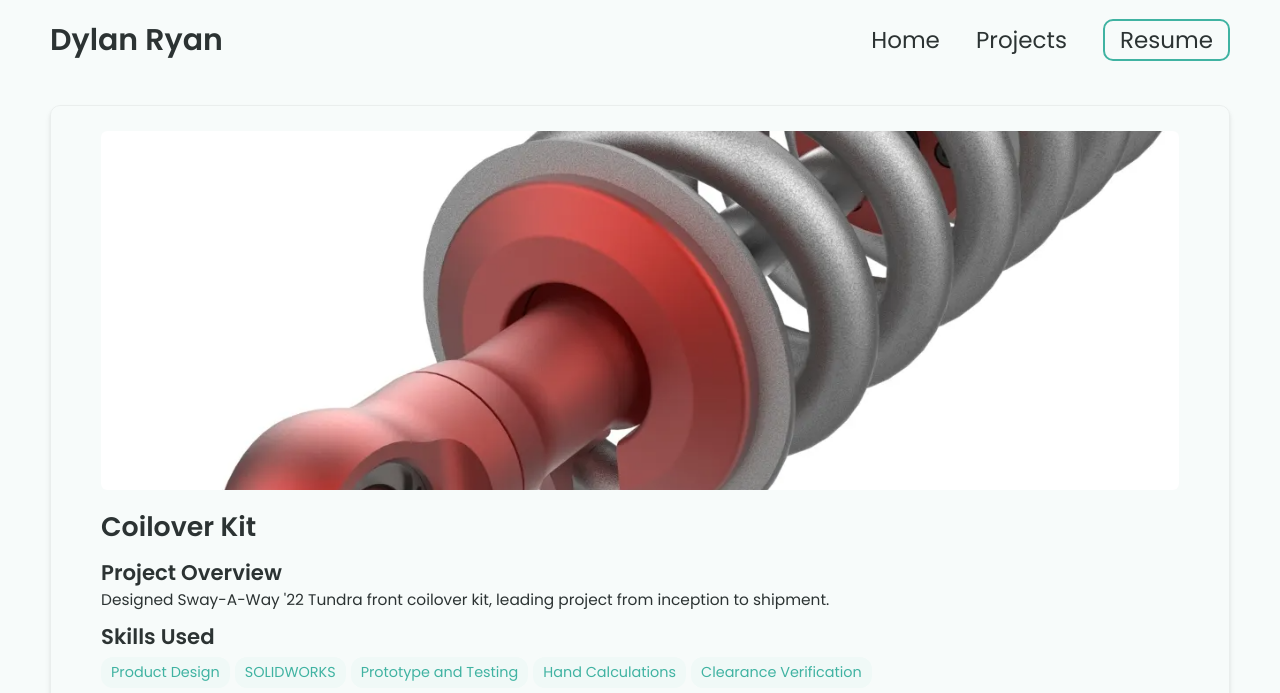
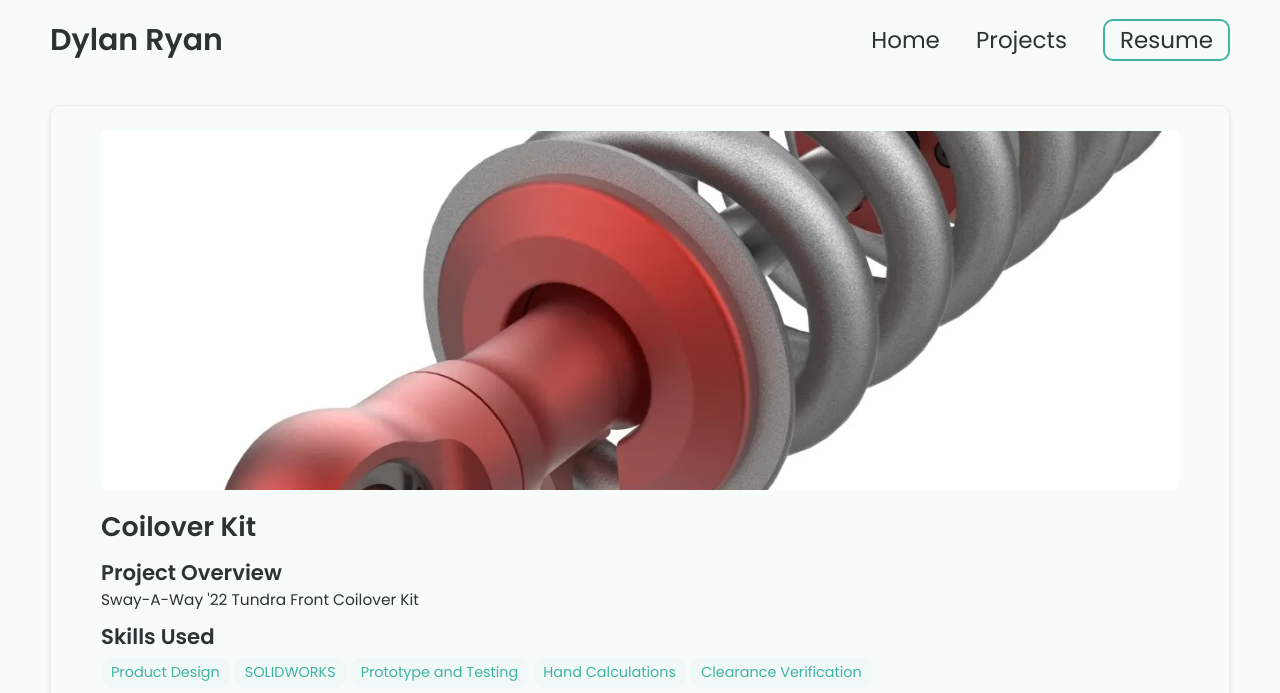
Before and after one commit to dylanengr/dylanengr.github.io, a Jekyll site: the page built from _projects/coilover-kit/index.md, in a window 1280 px wide. Shown: the top 693 px of the page. Built offline with Jekyll 4.4.1, drawn with Linux system fonts in a browser that asks for light colours; some of the changed text lies outside the part shown; grey boxes are pictures that could not be loaded.

Commit message:
Update index.md

```diff
--- a/_projects/coilover-kit/index.md
+++ b/_projects/coilover-kit/index.md
@@ -1,7 +1,7 @@
 ---
 layout: post
 title: Coilover Kit
-description: Designed Sway-A-Way '22 Tundra front coilover kit, leading project from inception to shipment.
+description: Sway-A-Way '22 Tundra Front Coilover Kit
 skills:
   - Product Design
   - SOLIDWORKS
@@ -12,7 +12,7 @@
 ---
 
 {% include image-gallery.html images="https://afepower.com/media/catalog/product/1/0/101-5600-20_1_2.jpg, https://afepower.com/media/catalog/product/1/0/101-5600-20_ls1.jpg" height="400"%}
-<span style="font-size: 10px">"Sway-A-Way 2.5 Front Coilover Kit" from https://afepower.com/afe-power-101-5600-20-sway-a-way-2-5-front-coilover-kit</span>
+<span style="font-size: 10px">"Sway-A-Way 2.5 Front Coilover Kit" from https://afepower.com/afe-power-440-611001fl-afe-control-front-sway-bar</span>
 
 ## Involvement
 1. Determined desired ride height to level truck.
```
